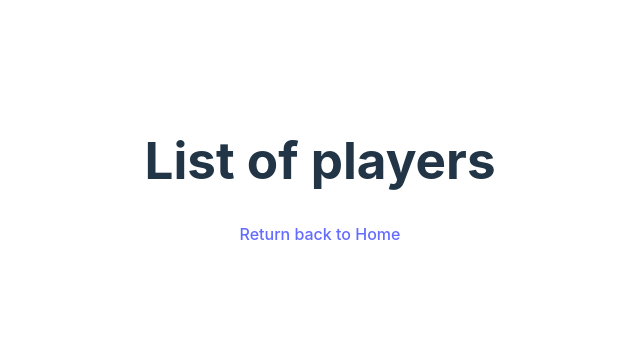
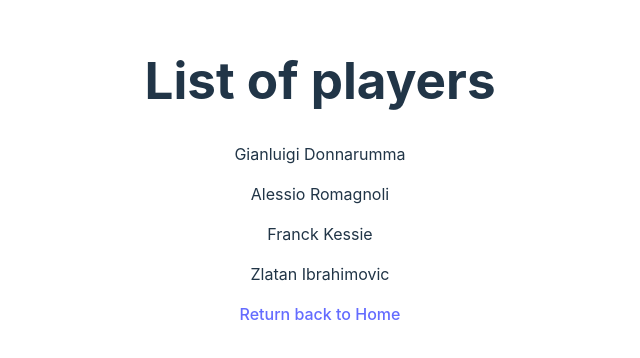
Before and after one commit to marcimerca/Football-Team-Building, a Vue app: page /players in a window 1280 px wide. Shown: the part 228-586 px from the top of the page, without its empty margins (320-960 px from the left). Built offline with nearby package versions, Linux system fonts and the light colour scheme.

Commit message:
added players name

```diff
--- a/src/views/Players.vue
+++ b/src/views/Players.vue
@@ -1,15 +1,20 @@
 <script setup>
+import teams from "../data/teams.json"
 import { RouterLink } from 'vue-router';
+const { playerName } = teams[0].teamPlayers
 </script>
 
 
 <template>
     <div>
         <h1>
-           List of players
+            List of players
         </h1>
-        <RouterLink to="/">Return back to Home </RouterLink>
     </div>
+    <div class="prova" v-for="teamPlayer in teams[0].teamPlayers">
+<p> {{teamPlayer.playerName}}</p>
+    </div>
+     <RouterLink to="/">Return back to Home </RouterLink> <br>
 </template>
 
 <style scoped></style>
```
